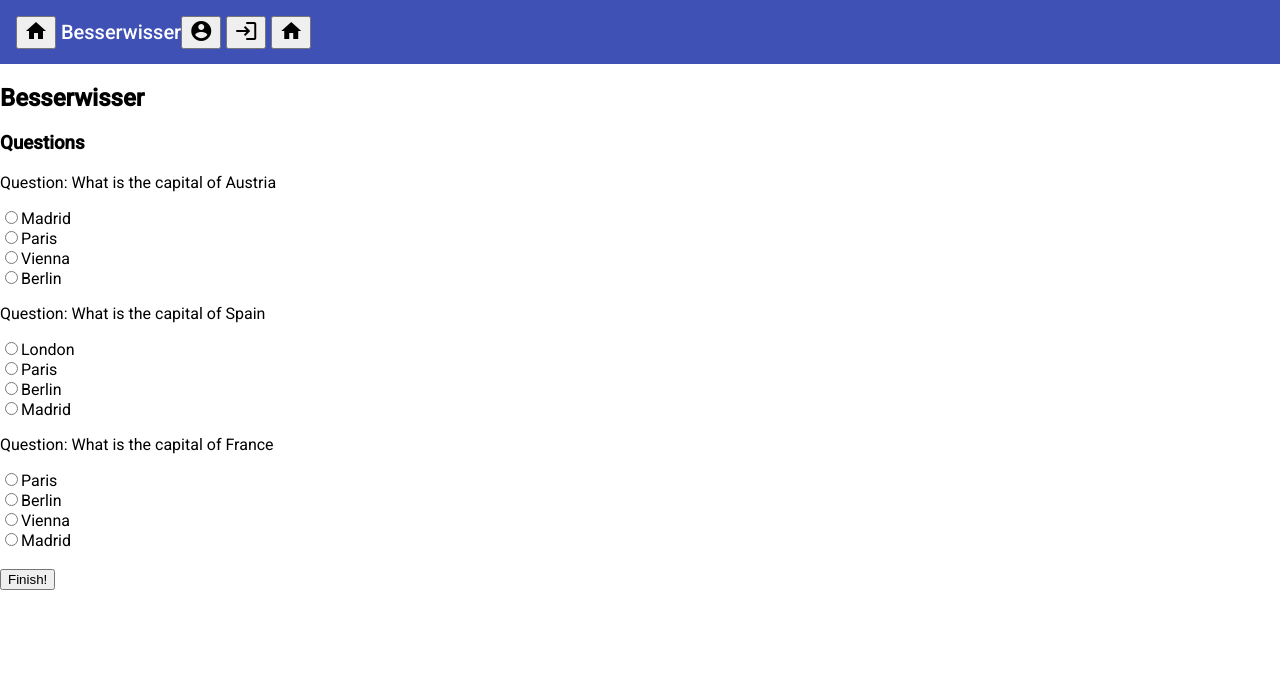
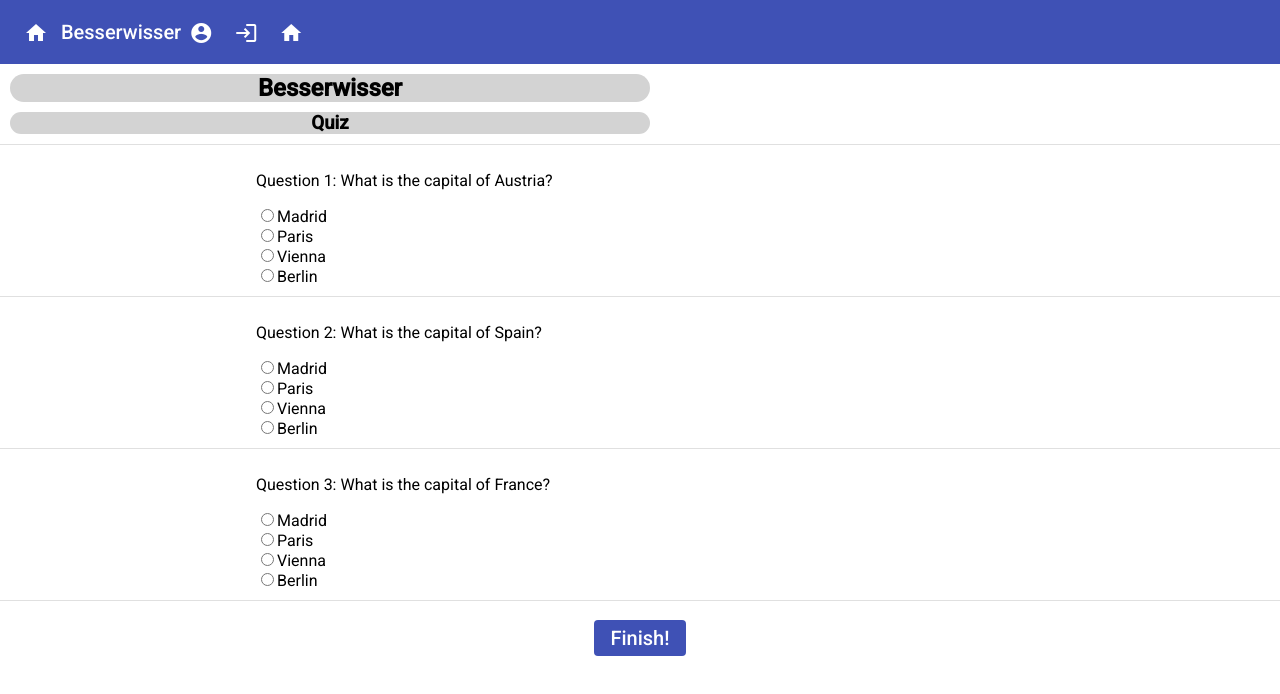
Before and after one commit to jana1609/Besserwisser, an Angular app: page /#/game in a window 1280 px wide. Shown: the top 694 px of the page. Built offline with nearby package versions, Linux system fonts and the light colour scheme.

Commit message:
Demo finished
- Finished Demo
- Server/Database implementation in comments atm for demo stability
- Basic styling done

```diff
--- a/src/app/game/game.component.css
+++ b/src/app/game/game.component.css
@@ -0,0 +1,28 @@
+h2 {
+    text-align: center;
+    background-color: lightgray;
+    width: 50%;
+    border-radius: 20px;
+    margin: 10px;
+}
+h3{
+    text-align: center;
+    background-color: lightgray;
+    width: 50%;
+    border-radius: 20px;
+    margin: 10px;
+}
+form {
+    align-items: center;
+    margin: auto;
+    width: 60%;
+    padding: 10px;
+}
+.container{
+    text-align: center;
+}
+button{
+    font-size: 20px;
+    margin: auto;
+
+}
--- a/src/app/game/game.component.html
+++ b/src/app/game/game.component.html
@@ -1,26 +1,79 @@
 <h2>Besserwisser</h2>
 
-<h3>Questions</h3>
-<div *ngFor="let question of questions">
-    <form>
+<h3>Quiz</h3>
+
+<!-- Proper solution -->
+
+<!--<div *ngFor="let question of questions; index as i" class="questiondiv">
+    <form name="game">
 
         <p *ngIf="question.questiontext">
             Question: {{question.questiontext}}
         </p>
-        <!--Value to determine correct/incorrect answer?-->
-        <input type="radio" id="a1" name="answer">
+
+        <input type="radio" id="a1" name="answer" value="{{question.value1}}">
         <label *ngIf="question.answer1" for="a1" >{{question.answer1}}</label><br>
-        <input type="radio" id="a2" name="answer">
+        <input type="radio" id="a2" name="answer" value="{{question.value2}}">
         <label *ngIf="question.answer2" for="a2">{{question.answer2}}</label><br>
-        <input type="radio" id="a3" name="answer">
+        <input type="radio" id="a3" name="answer" value="{{question.value3}}">
         <label *ngIf="question.answer3" for="a3">{{question.answer3}}</label><br>
-        <input type="radio" id="a4" name="answer">
+        <input type="radio" id="a4" name="answer" value="{{question.value4}}">
         <label *ngIf="question.answer4" for="a4">{{question.answer4}}</label><br>
 
     </form>
-</div><br>
+</div>
+<br>-->
 
+<!-- Demo -->
 
-<button (click)="score()">
+<mat-divider></mat-divider>
+
+<div class="questiondiv">
+    <form>
+        <p>Question 1: What is the capital of Austria?</p>
+        <input type="radio" id="a1" name="answer" value="false">
+        <label>Madrid</label><br>
+        <input type="radio" id="a2" name="answer" value="false">
+        <label>Paris</label><br>
+        <input type="radio" id="a3" name="answer" value="true">
+        <label>Vienna</label><br>
+        <input type="radio" id="a4" name="answer" value="false">
+        <label>Berlin</label><br>
+    </form>
+</div>
+<mat-divider></mat-divider>
+<div class="questiondiv">
+    <form>
+        <p>Question 2: What is the capital of Spain?</p>
+        <input type="radio" id="a5" name="answer" value="true">
+        <label>Madrid</label><br>
+        <input type="radio" id="a6" name="answer" value="false">
+        <label>Paris</label><br>
+        <input type="radio" id="a7" name="answer" value="false">
+        <label>Vienna</label><br>
+        <input type="radio" id="a8" name="answer" value="false">
+        <label>Berlin</label><br>
+    </form>
+</div>
+<mat-divider></mat-divider>
+<div class="questiondiv">
+    <form>
+        <p>Question 3: What is the capital of France?</p>
+        <input type="radio" id="a9" name="answer" value="false">
+        <label>Madrid</label><br>
+        <input type="radio" id="a10" name="answer" value="true">
+        <label>Paris</label><br>
+        <input type="radio" id="a11" name="answer" value="false">
+        <label>Vienna</label><br>
+        <input type="radio" id="a12" name="answer" value="false">
+        <label>Berlin</label><br>
+    </form>
+</div>
+<mat-divider></mat-divider>
+<br>
+
+<div class="container">
+ <button mat-flat-button color="primary"(click)="score()" id="btn">
     Finish!
-</button>
+ </button>
+</div>
--- a/src/app/game/game.component.ts
+++ b/src/app/game/game.component.ts
@@ -1,3 +1,4 @@
+import { DeclareVarStmt } from '@angular/compiler';
 import { Component, OnInit } from '@angular/core';
 
 import { questions } from '../questions';
@@ -13,35 +14,77 @@ export class GameComponent implements OnInit {
   questions = questions;
 
   score(){
+
     var score: number = 0;
 
-
-    //var methods = (<HTMLInputElement[]><any>document.getElementsByName("answer"))[0];
-    /*var methods = document.getElementsByName("name");
-    for(var i=0; i<methods.length; i++){
-      if(methods[i].checked == true))
-
-    }*/
-    /*var form = document.getElementsByTagName(form);
-    var inputs = form.getElementsByTagName(inputs);
-    for (var i = 0; i < inputs.length; ++i){
-      if (inputs[i].checked){
-        score++;
-      }
-    }*/
-
-    /*var options = document.getElementsByName('answer')
-    var option_value;
-
-    for(var i = 0; i < options.length; i++){
-      if (options[i].checked){
-        option_value = options[i].value;
-      }
-    }*/
+    /*Notes:
+    - Iterating through Divs created by *NgFor?
+    - Iterating with forEach or fori
+    - var count = true -> to run an if-statement only once -> set false after statement
+    - document.getElementsByName('answer') -> Problems with parsing as HTMLInputElement -> without no .checked
+      - Can't iterate through it because of it -> if it is possible -> if(a[i].checked && a.value == true){score++;}
+    */
 
     //Checked not available - maybe multiple radio buttons causing the error
 
-    window.alert('Your score:' +score);
+    //Solution for Demo
+
+    var a1 = document.getElementById('a1') as HTMLInputElement;
+    var a2 = document.getElementById('a2') as HTMLInputElement;
+    var a3 = document.getElementById('a3') as HTMLInputElement;
+    var a4 = document.getElementById('a4') as HTMLInputElement;
+
+    if (a1.checked && a1.value == 'true'){
+      score++;
+    }
+    if (a2.checked && a2.value == 'true'){
+      score++;
+    }
+    if (a3.checked && a3.value == 'true'){
+      score++;
+    }
+    if (a4.checked && a4.value == 'true'){
+      score++;
+    }
+
+    var a5 = document.getElementById('a5') as HTMLInputElement;
+    var a6 = document.getElementById('a6') as HTMLInputElement;
+    var a7 = document.getElementById('a7') as HTMLInputElement;
+    var a8 = document.getElementById('a8') as HTMLInputElement;
+
+    if (a5.checked && a5.value == 'true'){
+      score++;
+    }
+    if (a6.checked && a6.value == 'true'){
+      score++;
+    }
+    if (a7.checked && a7.value == 'true'){
+      score++;
+    }
+    if (a8.checked && a8.value == 'true'){
+      score++;
+    }
+
+    var a9 = document.getElementById('a9') as HTMLInputElement;
+    var a10 = document.getElementById('a10') as HTMLInputElement;
+    var a11 = document.getElementById('a11') as HTMLInputElement;
+    var a12 = document.getElementById('a12') as HTMLInputElement;
+
+    if (a9.checked && a9.value == 'true'){
+      score++;
+    }
+    if (a10.checked && a10.value == 'true'){
+      score++;
+    }
+    if (a11.checked && a11.value == 'true'){
+      score++;
+    }
+    if (a12.checked && a12.value == 'true'){
+      score++;
+    }
+
+    window.alert('Your score: ' +score);
+
   }
 
   constructor() { }
--- a/src/app/questions.ts
+++ b/src/app/questions.ts
@@ -4,30 +4,38 @@ export const questions = [
         group: 'geo',
         questiontext: 'What is the capital of Austria',
         answer1: 'Madrid',
-        //value1: 'false',
+        value1: 'false',
         answer2: 'Paris',
-        //value2: 'false',
+        value2: 'false',
         answer3: 'Vienna',
-        //value3: 'true',
+        value3: 'true',
         answer4: 'Berlin',
-        //value4: 'false'
+        value4: 'false'
     }
     ,{
         id: 2,
         group: 'geo',
         questiontext: 'What is the capital of Spain',
         answer1: 'London',
+        value1: 'false',
         answer2: 'Paris',
+        value2: 'false',
         answer3: 'Berlin',
-        answer4: 'Madrid'
+        value3: 'false',
+        answer4: 'Madrid',
+        value4: 'true'
     }
     ,{
         id: 3,
         group: 'geo',
         questiontext: 'What is the capital of France',
         answer1: 'Paris',
+        value1: 'true',
         answer2: 'Berlin',
+        value2: 'false',
         answer3: 'Vienna',
-        answer4: 'Madrid'
+        value3: 'false',
+        answer4: 'Madrid',
+        value4: 'false'
     }
 ];
```
Also changed, not shown: src/app/app.module.ts (+9 -1 lines).
